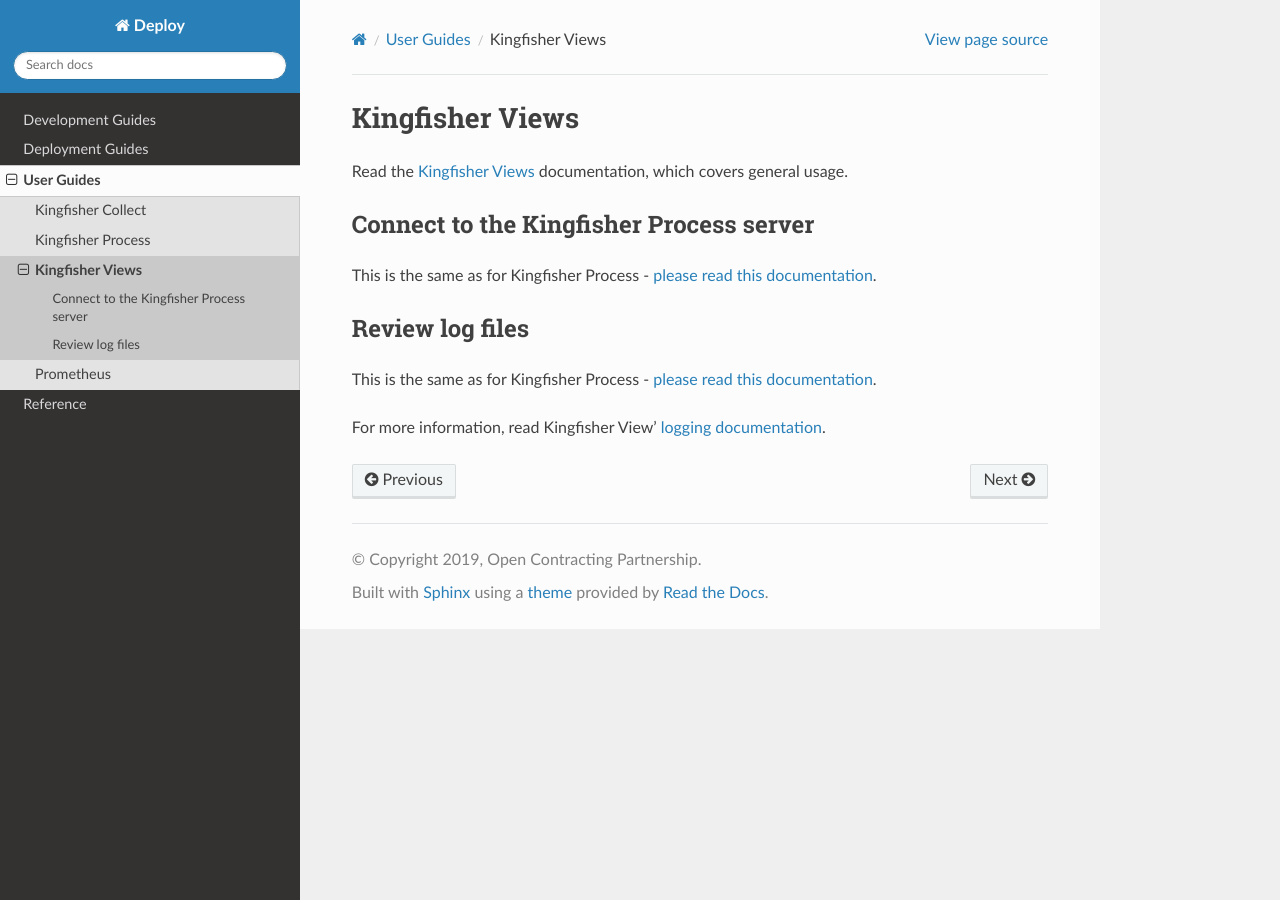
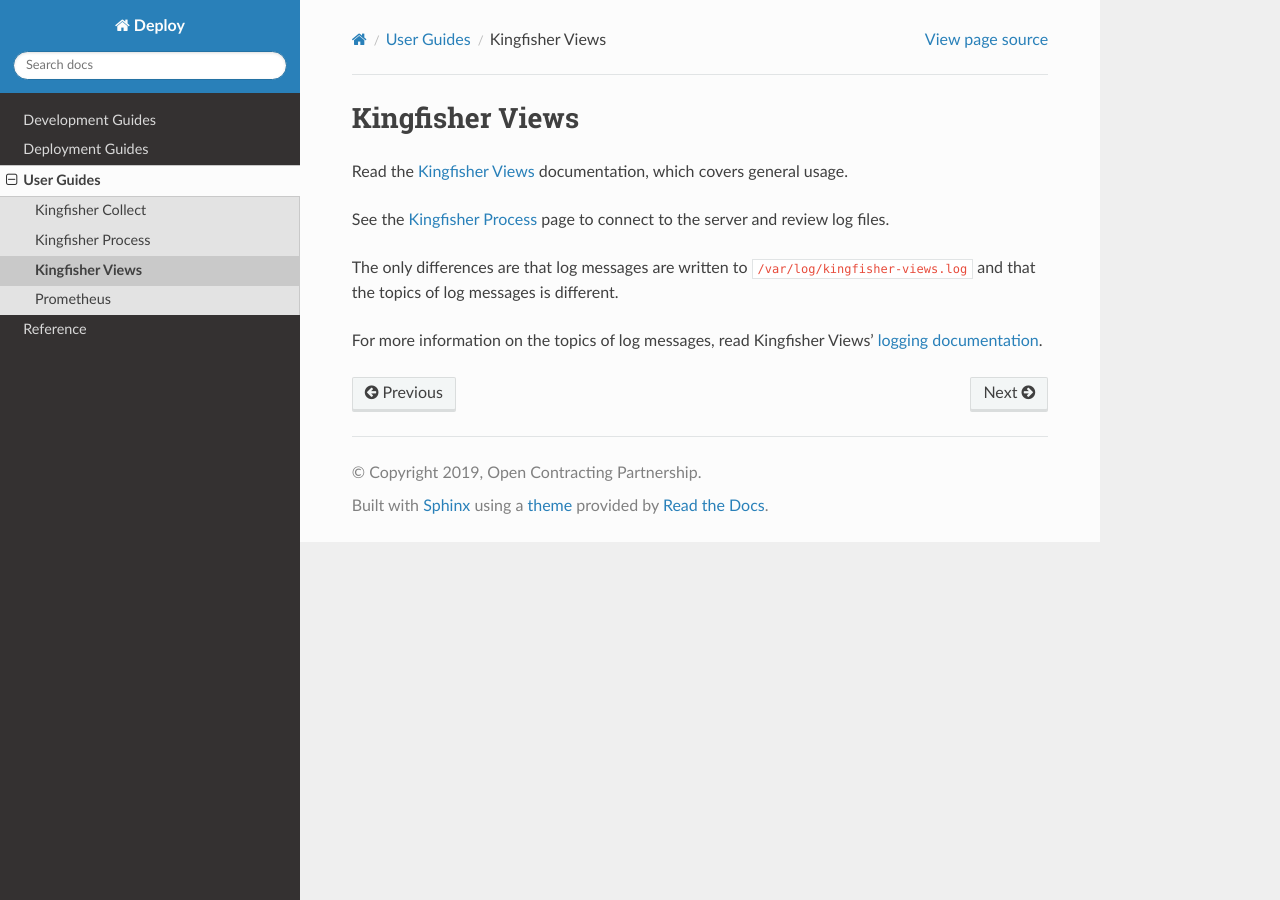
Before and after one commit to open-contracting/deploy, a Sphinx documentation site: the page built from docs/use/kingfisher-views.rst, in a window 1280 px wide. Built offline with Sphinx 7.4.7 and the Read the Docs theme 2.0.0, drawn with Linux system fonts in a browser that asks for light colours.

Commit message:
docs: Kingfisher Views; add logging https://github.com/open-contracting/kingfisher-views/issues/93 https://github.com/open-contracting/deploy/pull/140

```diff
--- a/docs/use/kingfisher-views.rst
+++ b/docs/use/kingfisher-views.rst
@@ -3,14 +3,8 @@ Kingfisher Views
 
 Read the `Kingfisher Views <https://kingfisher-views.readthedocs.io/en/latest/>`__ documentation, which covers general usage.
 
-Connect to the Kingfisher Process server
-----------------------------------------
+See the :doc:`kingfisher-process` page to connect to the server and review log files.
 
-This is the same as for Kingfisher Process - :ref:`please read this documentation<connect-process-server>`.
+The only differences are that log messages are written to ``/var/log/kingfisher-views.log`` and that the topics of log messages is different.
 
-Review log files
-----------------
-
-This is the same as for Kingfisher Process - :ref:`please read this documentation<kingfisher-process-review-log-files>`.
-
-For more information, read Kingfisher View' `logging documentation <https://kingfisher-views.readthedocs.io/en/latest/logging.html>`__.
+For more information on the topics of log messages, read Kingfisher Views' `logging documentation <https://kingfisher-views.readthedocs.io/en/latest/logging.html>`__.
```
